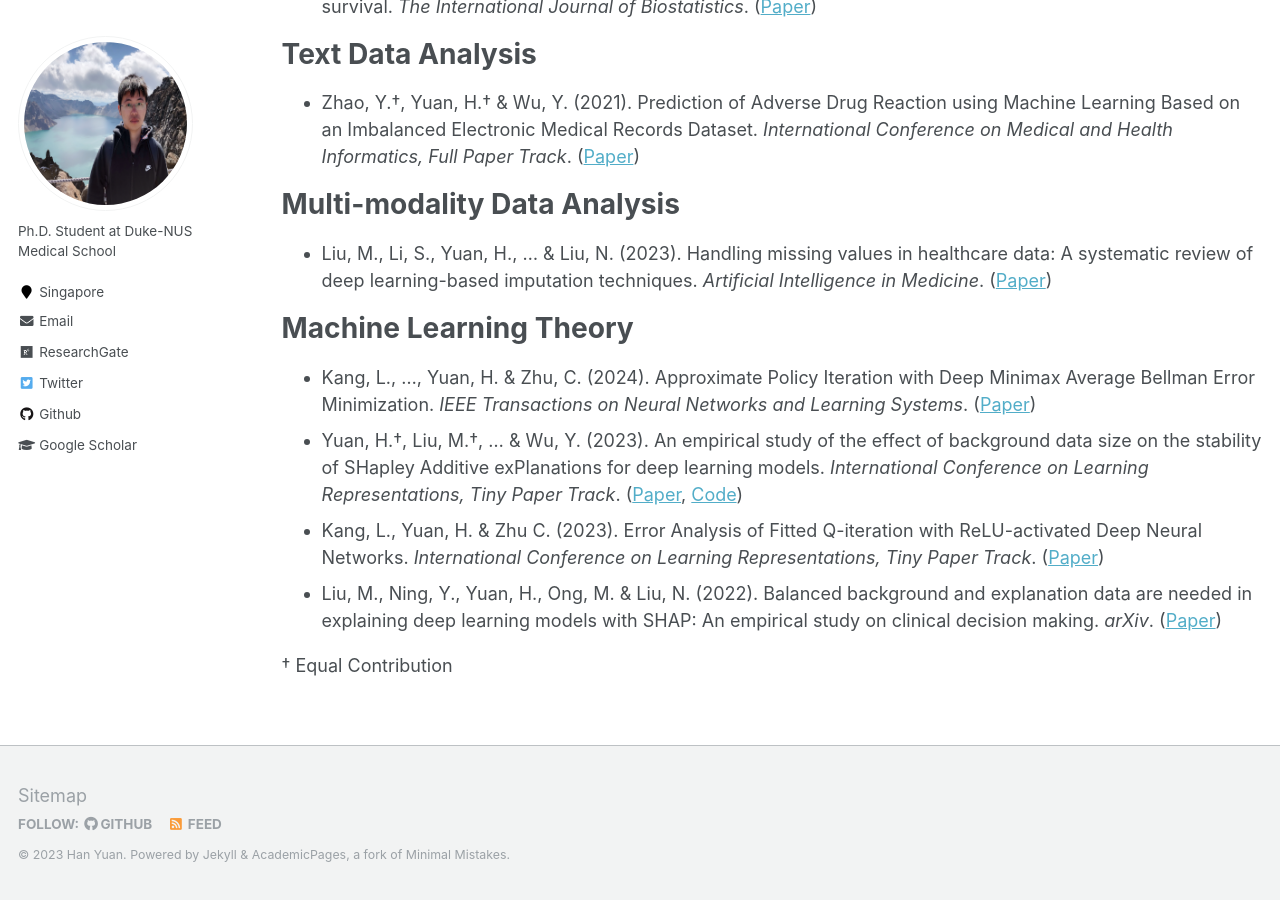
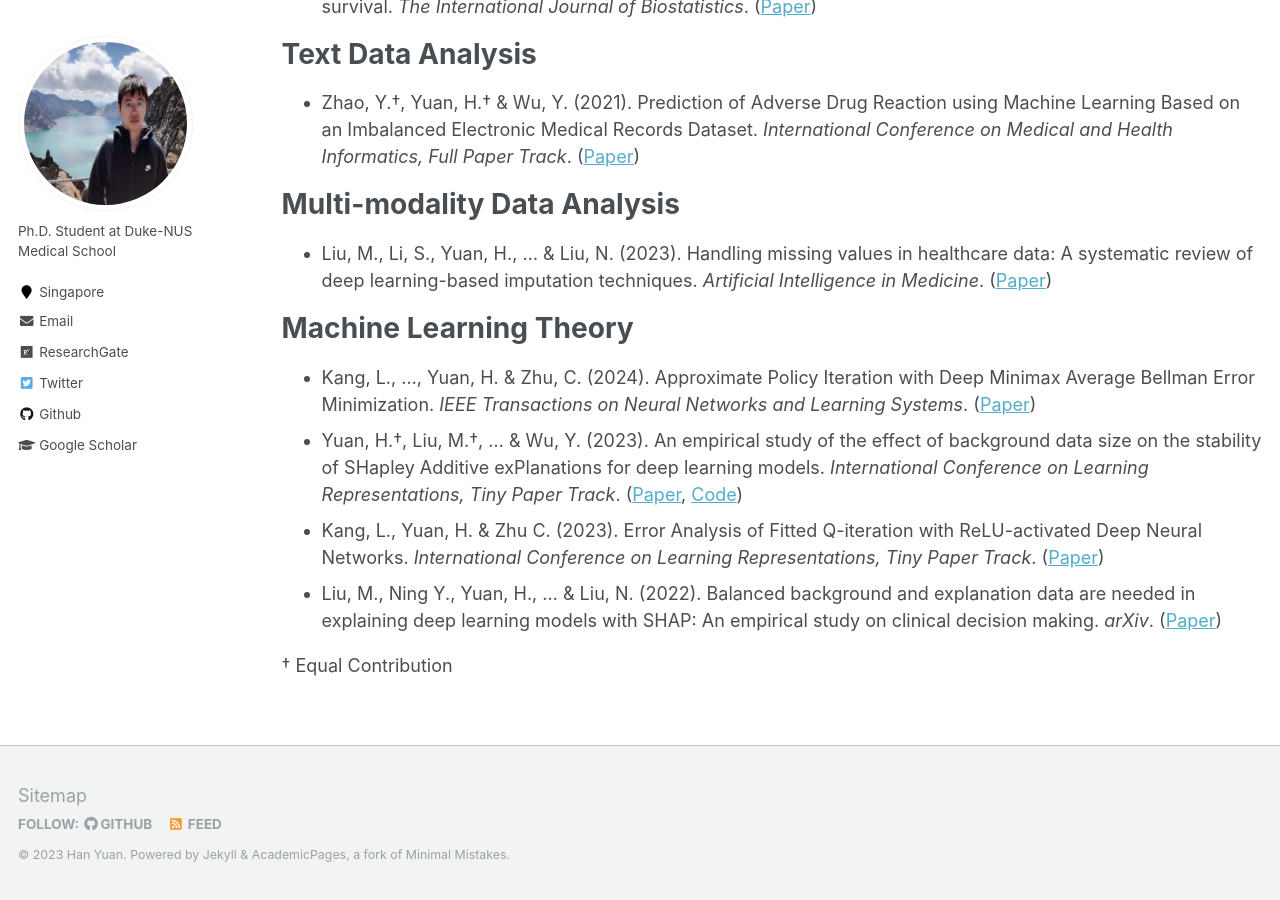
Before and after one commit to Han-Yuan-Med/Han-Yuan-Med.github.io, a Jekyll site: the page built from _pages/publications.md, in a window 1280 px wide and 900 px high, scrolled down 990 px. Built offline with Jekyll 4.4.1, drawn with Linux system fonts in a browser that asks for light colours.

Commit message:
Update publications.md

```diff
--- a/_pages/publications.md
+++ b/_pages/publications.md
@@ -29,6 +29,6 @@ author_profile: true
 * Kang, L., …, Yuan, H. & Zhu, C. (2024). Approximate Policy Iteration with Deep Minimax Average Bellman Error Minimization. *IEEE Transactions on Neural Networks and Learning Systems*. ([Paper](http://han-yuan-med.github.io/files/.pdf))
 * Yuan, H.†, Liu, M.†, … & Wu, Y. (2023). An empirical study of the effect of background data size on the stability of SHapley Additive exPlanations for deep learning models. *International Conference on Learning Representations, Tiny Paper Track*. ([Paper](http://han-yuan-med.github.io/files/An empirical study of the effect of background data size on the stability of SHapley Additive exPlanations (SHAP) for deep learning models.pdf), [Code](https://github.com/Han-Yuan-Med/shap-bg-size))
 * Kang, L., Yuan, H. & Zhu C. (2023). Error Analysis of Fitted Q-iteration with ReLU-activated Deep Neural Networks. *International Conference on Learning Representations, Tiny Paper Track*. ([Paper](http://han-yuan-med.github.io/files/Error Analysis of Fitted Q-iteration with ReLU-Activated Deep Neural Networks.pdf))
-* Liu, M., Ning, Y., Yuan, H., Ong, M. & Liu, N. (2022). Balanced background and explanation data are needed in explaining deep learning models with SHAP: An empirical study on clinical decision making. *arXiv*. ([Paper](http://han-yuan-med.github.io/files/Balanced background and explanation data are needed in explaining deep learning models with SHAP An empirical study on clinical decision making.pdf))
+* Liu, M., Ning Y., Yuan, H., … & Liu, N. (2022). Balanced background and explanation data are needed in explaining deep learning models with SHAP: An empirical study on clinical decision making. *arXiv*. ([Paper](http://han-yuan-med.github.io/files/Balanced background and explanation data are needed in explaining deep learning models with SHAP An empirical study on clinical decision making.pdf))
 
 † Equal Contribution
```
